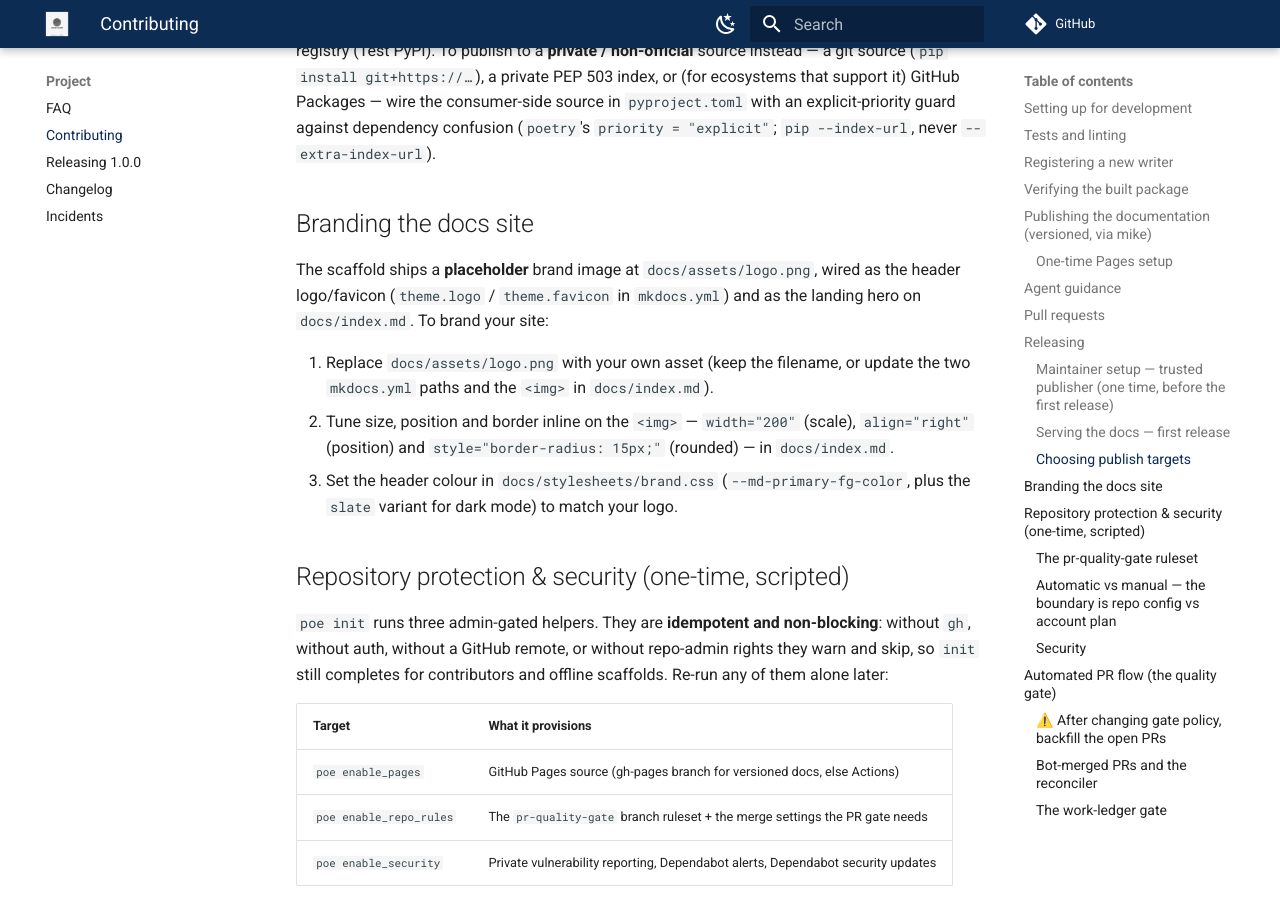
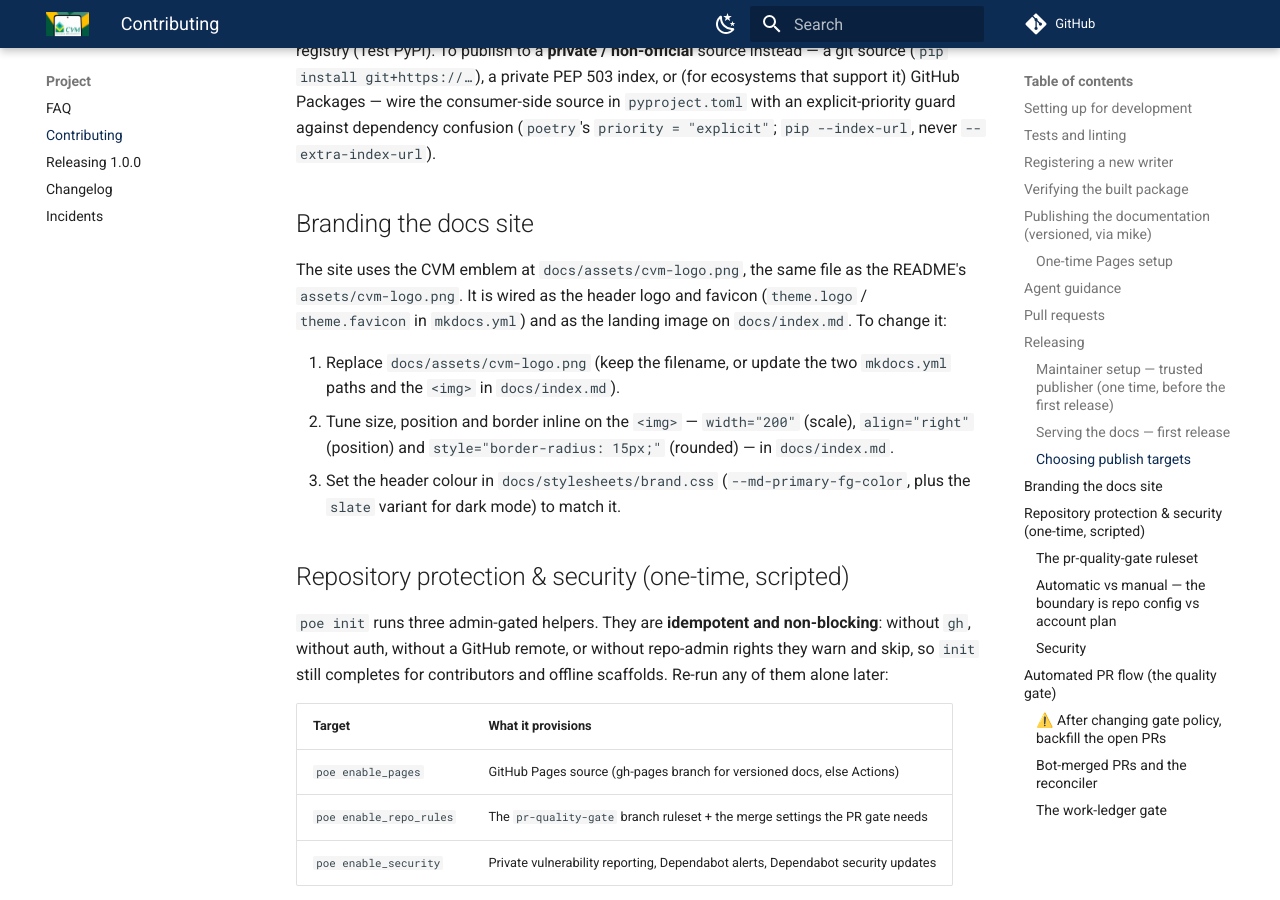
Before and after one commit to guilhermegor/layouts-cvm, an MkDocs documentation site: the page built from docs/contributing.md, in a window 1280 px wide and 900 px high, scrolled down 4606 px. Built offline with MkDocs 1.6.1 and Material for MkDocs 9.7.7, drawn with Linux system fonts in a browser that asks for light colours; comment, search, counter and statistics services are not loaded; the version menu is left out.

Commit message:
fix(docs): use the CVM emblem as the docs logo, as filings-cvm does (#110)
The README switched to the CVM emblem in #34, but the docs site kept the
scaffold's placeholder logo as its hero, header logo and favicon. Ship
the same file filings-cvm uses, at docs/assets/cvm-logo.png, and stop
calling it a placeholder in the docs.

Closes #109

```diff
--- a/docs/contributing.md
+++ b/docs/contributing.md
@@ -180,16 +180,16 @@ against dependency confusion (`poetry`'s `priority = "explicit"`; `pip --index-u
 
 ## Branding the docs site
 
-The scaffold ships a **placeholder** brand image at `docs/assets/logo.png`, wired as the header
-logo/favicon (`theme.logo` / `theme.favicon` in `mkdocs.yml`) and as the landing hero on
-`docs/index.md`. To brand your site:
+The site uses the CVM emblem at `docs/assets/cvm-logo.png`, the same file as the README's
+`assets/cvm-logo.png`. It is wired as the header logo and favicon (`theme.logo` /
+`theme.favicon` in `mkdocs.yml`) and as the landing image on `docs/index.md`. To change it:
 
-1. Replace `docs/assets/logo.png` with your own asset (keep the filename, or update the two
-   `mkdocs.yml` paths and the `<img>` in `docs/index.md`).
+1. Replace `docs/assets/cvm-logo.png` (keep the filename, or update the two `mkdocs.yml`
+   paths and the `<img>` in `docs/index.md`).
 2. Tune size, position and border inline on the `<img>` — `width="200"` (scale),
    `align="right"` (position) and `style="border-radius: 15px;"` (rounded) — in `docs/index.md`.
 3. Set the header colour in `docs/stylesheets/brand.css` (`--md-primary-fg-color`, plus the
-   `slate` variant for dark mode) to match your logo.
+   `slate` variant for dark mode) to match it.
 
 ## Repository protection & security (one-time, scripted)
 
--- a/mkdocs.yml
+++ b/mkdocs.yml
@@ -55,8 +55,8 @@ theme:
     - navigation.tabs
     - navigation.sections
   language: en
-  logo: assets/logo.png
-  favicon: assets/logo.png
+  logo: assets/cvm-logo.png
+  favicon: assets/cvm-logo.png
   palette:
     - scheme: default
       primary: custom
```
Also changed, not shown: docs/AGENTS.md (+1 -1 lines), docs/index.md (+1 -1 lines), docs/assets/cvm-logo.png (added), docs/assets/logo.png (deleted).
